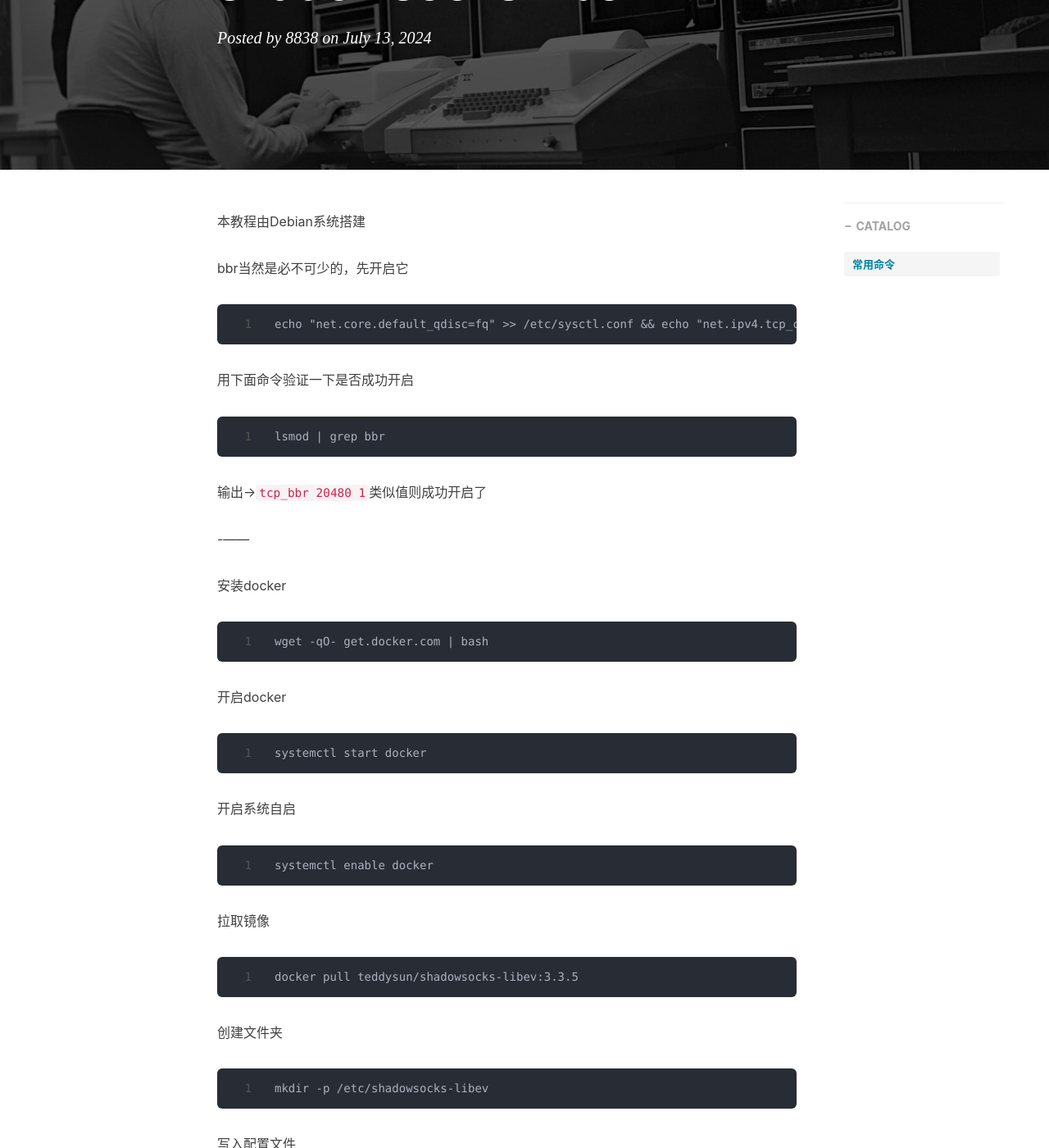
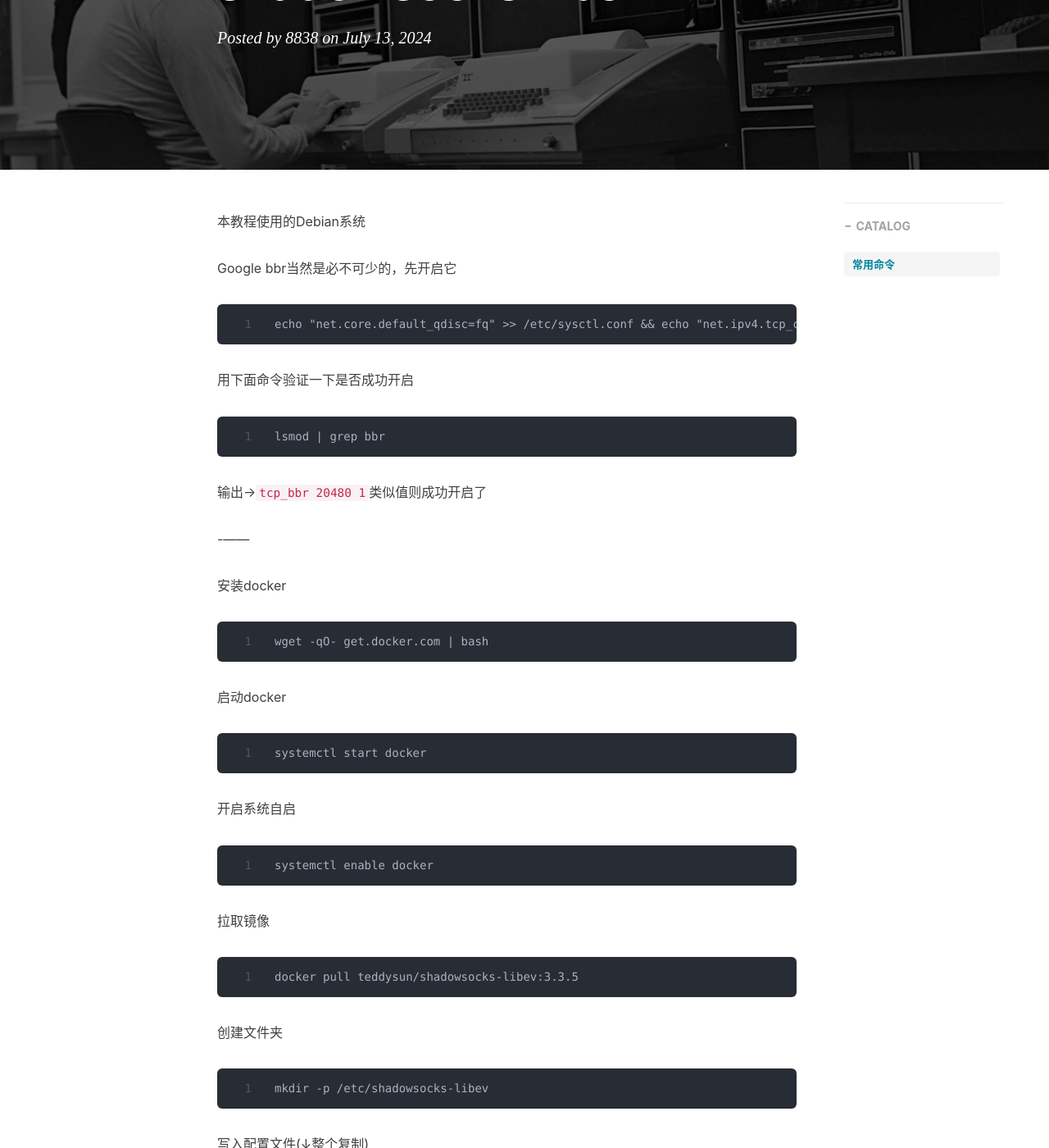
Before and after one commit to 8838/8838.github.io, a Jekyll site: the page built from _posts/2024-07-13-shadowsocks-libev.md, in a window 1280 px wide and 1400 px high, scrolled down 310 px. Shown: the whole window at 82% size. Built offline with Jekyll 4.4.1, drawn with Linux system fonts in a browser that asks for light colours; nearby versions of some CDN libraries; comment, search, counter and statistics services are not loaded.

Commit message:
Update 2024-07-13-shadowsocks-libev.md

````diff
--- a/_posts/2024-07-13-shadowsocks-libev.md
+++ b/_posts/2024-07-13-shadowsocks-libev.md
@@ -10,9 +10,9 @@ tags:
     - docker
 ---
 
-本教程由Debian系统搭建
+本教程使用的Debian系统
 
-bbr当然是必不可少的，先开启它
+Google bbr当然是必不可少的，先开启它
 
 ```
 echo "net.core.default_qdisc=fq" >> /etc/sysctl.conf && echo "net.ipv4.tcp_congestion_control=bbr" >> /etc/sysctl.conf && sysctl -p
@@ -35,7 +35,7 @@ lsmod | grep bbr
 wget -qO- get.docker.com | bash
 ```
 
-开启docker
+启动docker
 
 ```
 systemctl start docker
@@ -59,7 +59,7 @@ docker pull teddysun/shadowsocks-libev:3.3.5
 mkdir -p /etc/shadowsocks-libev
 ```
 
-写入配置文件
+写入配置文件(↓整个复制)
 
 ```
 cat > /etc/shadowsocks-libev/config.json <<EOF
````
